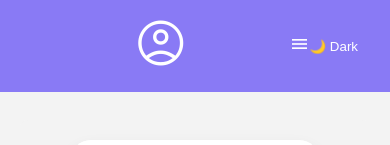
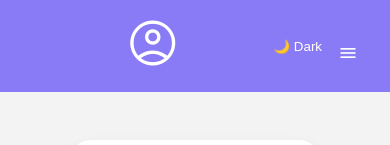
Before and after one commit to shira1008/empProject, a React (Vite) app: page / in a window 390 px wide. Shown: the top 145 px of the page. Built offline with nearby package versions, Linux system fonts and the light colour scheme.

Commit message:
css fix for small screen

```diff
--- a/src/Navbar.css
+++ b/src/Navbar.css
@@ -67,6 +67,8 @@ body {
   .menu-icon {
     display: block;
     z-index: 1001;
+    font-size: 50px;
+    margin-left: 1rem;
   }
 
   .nav-links {
@@ -104,7 +106,6 @@ body {
 /* dark  */
 
 body.dark .navbar {
-  background-color: #333;
   color: #fff;
 }
 
--- a/src/Table.css
+++ b/src/Table.css
@@ -226,3 +226,7 @@ body.dark .table-container .pagination button.active {
 body.dark .table-container a {
   color: #ddd;
 }
+
+body.dark .responsive-table tr {
+  background-color: black;
+}
--- a/src/components/Navbar.tsx
+++ b/src/components/Navbar.tsx
@@ -21,14 +21,14 @@ const Navbar = () => {
         <a href='#'>Contact</a>
       </div>
 
-      <div className='menu-icon' onClick={() => setIsOpen(!isOpen)}>
-        <span className='material-icons'>menu</span>
-      </div>
-
       {/* Add a button to toggle the theme */}
       <button className='theme-toggle' onClick={toggleTheme}>
         {theme === 'light' ? '🌙 Dark' : '🌞 Light'}
       </button>
+
+      <div className='menu-icon' onClick={() => setIsOpen(!isOpen)}>
+        <span className='material-icons'>menu</span>
+      </div>
     </div>
   );
 };
```
